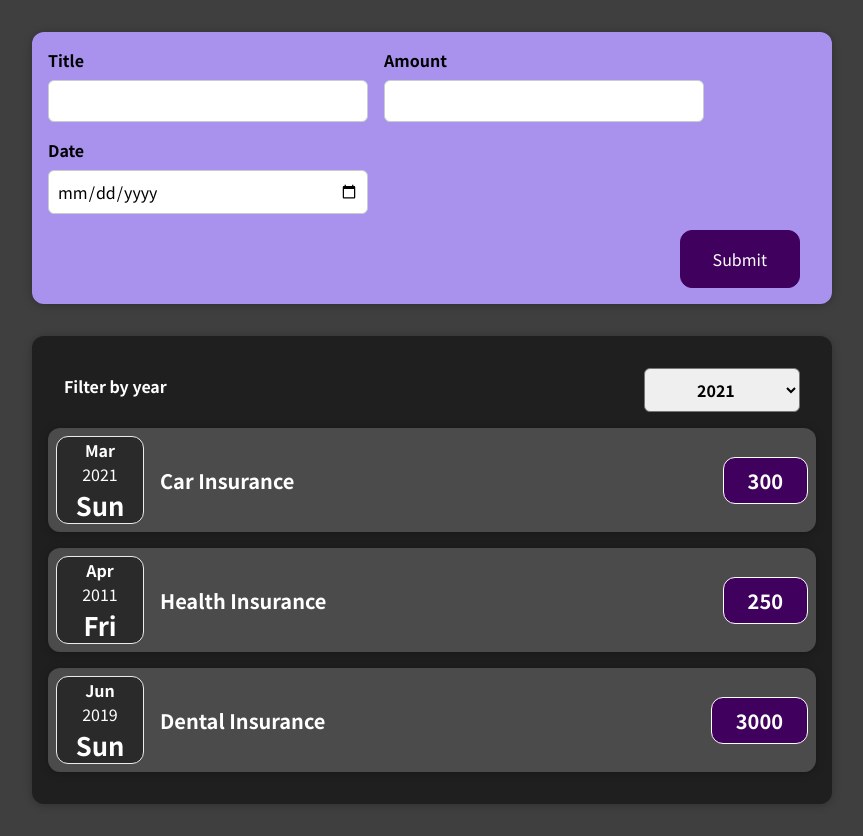
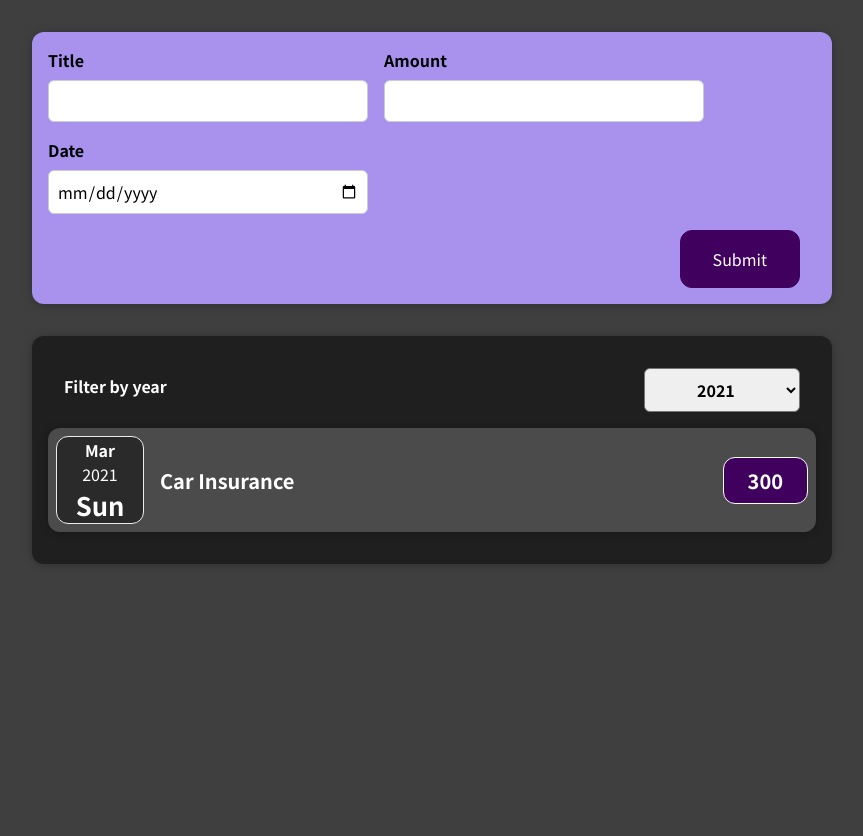
Before and after one commit to rakib2067/React-Expense-Tracker, a React (Create React App) app: page / in a window 1280 px wide. Shown: the whole page, without its empty margins (208-1071 px from the left). After the commit the page ends 800 px from the top, so only its background shows below. Built offline with nearby package versions, Linux system fonts and the light colour scheme.

Commit message:
filtered list

```diff
--- a/src/components/Expenses/Expenses.js
+++ b/src/components/Expenses/Expenses.js
@@ -11,7 +11,11 @@ export default function Expenses(props) {
   return (
     <Card className="expenses">
       <ExpensesFilter current={selected} currentSelected={currentSelected} />
-      {props.expenses.map((item) => {
+      {props.expenses
+        .filter((item) => {
+          return item.date.getFullYear() == selected;
+        })
+        .map((item) => {
           return (
             <ExpenseItem
               key={item.id}
```
Also changed, not shown: 1 other file (tests, documents, lock files or other folders). Lines whose indentation alone changed are shown as unchanged.
